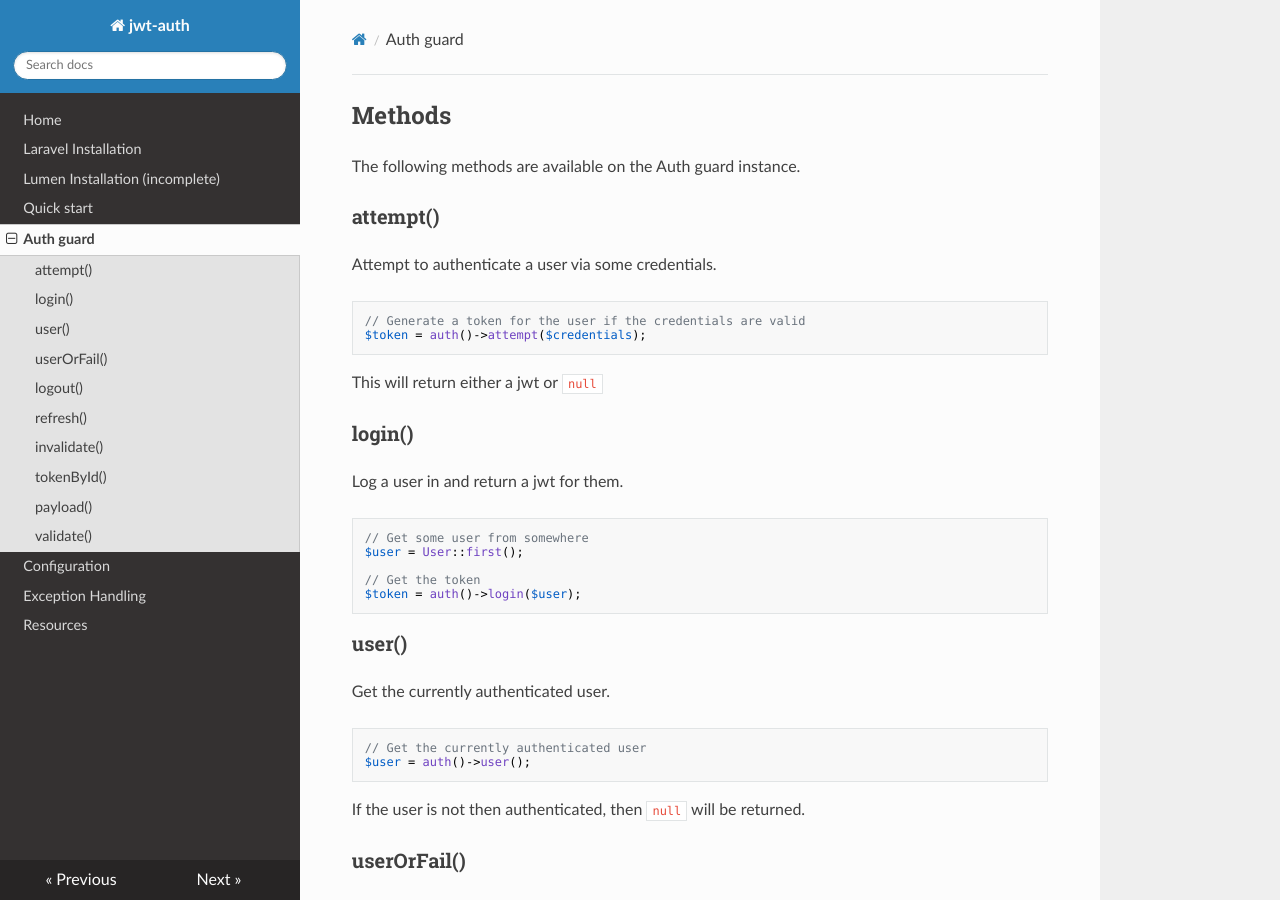
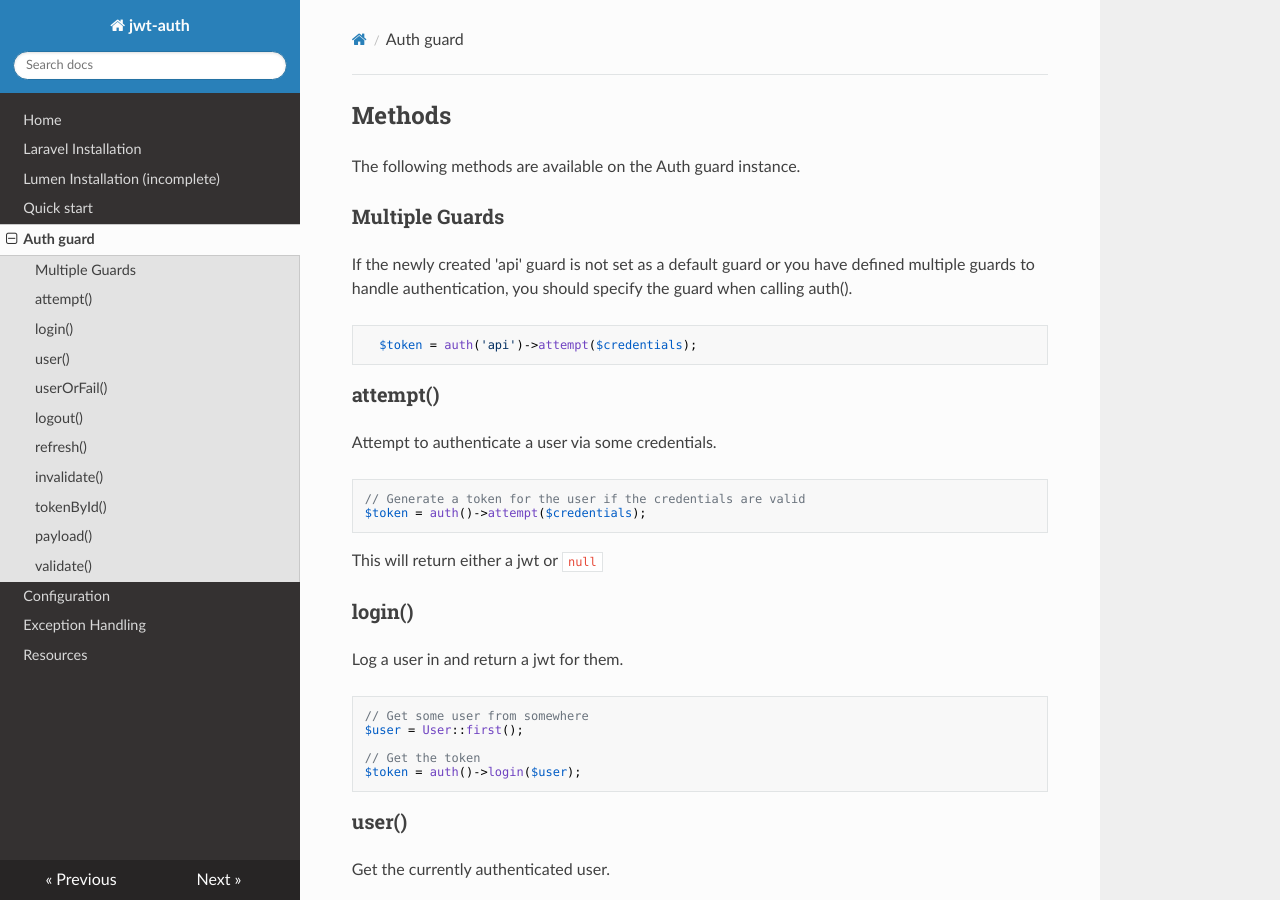
Before and after one commit to tymondesigns/jwt-auth, an MkDocs documentation site: the page built from docs/auth-guard.md, in a window 1280 px wide and 900 px high. Built offline with MkDocs 1.6.1, drawn with Linux system fonts in a browser that asks for light colours; nearby versions of some CDN libraries; old or Windows-style settings are respelled for this version of MkDocs.

Commit message:
Add information for a setup with multiple guards (#1680)
* Add information for a setup with multiple guards

It is possible in laravel to specify multiple guards, the docs should reflect how to specify the guard type if the api guard is not set as the default.

* Decrease title size

````diff
--- a/docs/auth-guard.md
+++ b/docs/auth-guard.md
@@ -1,6 +1,15 @@
 ## Methods
 
 The following methods are available on the Auth guard instance.
+
+### Multiple Guards
+
+If the newly created 'api' guard is not set as a default guard or you have defined multiple guards to handle authentication,
+you should specify the guard when calling auth().
+
+```php
+  $token = auth('api')->attempt($credentials);
+```
 
 ### attempt()
 
````
